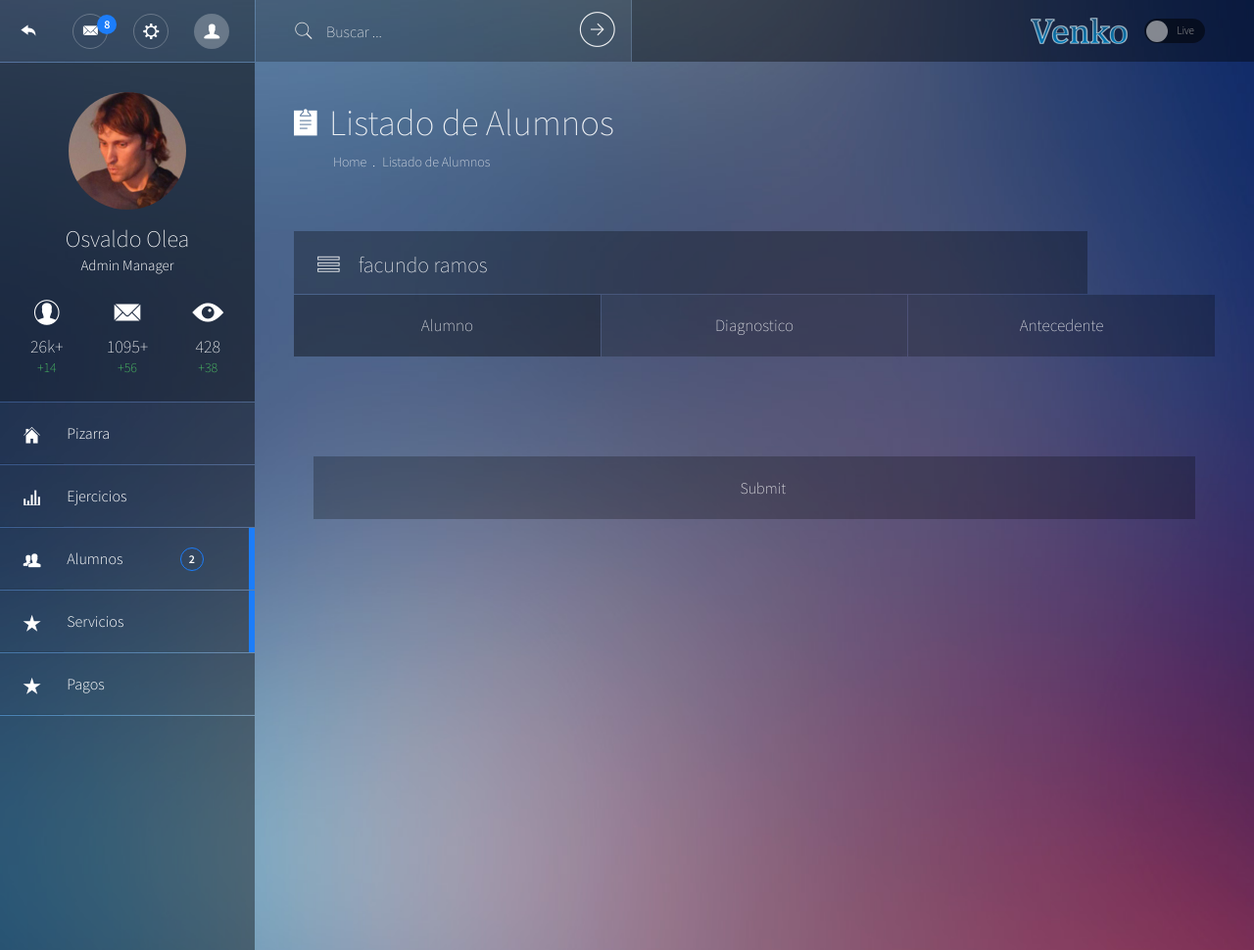
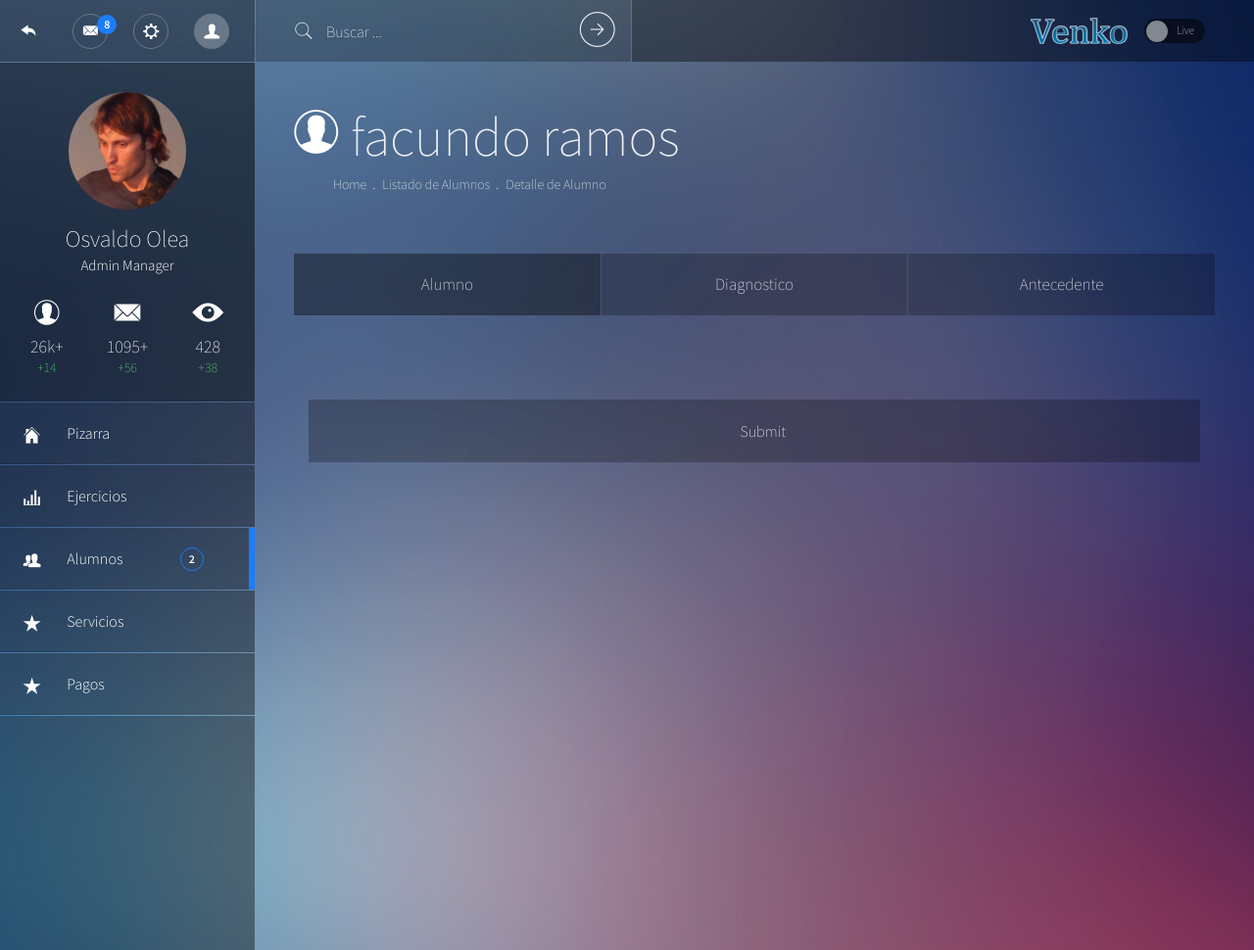
Before and after one commit to 13lazegg/Venko, a Django app: template Venko/Admin/templates/alumnosDetalle.html in a window 1280 px wide. Shown: the top 970 px of the page at 98% size. Run offline with Django 3.2, Linux system fonts and the light colour scheme; the template is opened without the code that fills it: values that come from a table or form of the project are taken from there, others are empty; data comes from the database, SQL or seed files in the repository; parts of the project's set-up code (start-up, migrations or seed data) failed here and were passed over.

Commit message:
VENKO-02
Agregue css al pedo porque el checkbox no va en el formulario

```diff
--- a/Venko/Admin/static/css/custom.css
+++ b/Venko/Admin/static/css/custom.css
@@ -9,3 +9,72 @@
 .modal-backdrop.in {
   opacity: .9;
 }
+.post_desc h3 a {
+  text-decoration: none;
+  color: #fff;
+  font-size: 20px;
+}
+.post_desc h3 a:hover {
+  color: #c3c3c3;
+}
+.alumnodetalle {
+  font-size: 56px;
+}
+.mas-grande {
+  font-size: 56px !important;
+}
+.margen-top {
+  margin-top: 10px;
+}
+.margen-top #id_servicio {
+  display: inline-block;
+  width: 100%;
+  border: none;
+  height: 64px;
+  vertical-align: top;
+  background-color: rgba(0, 0, 0, 0.25);
+  margin: 1px 0 0;
+  padding-left: 24px;
+  font-weight: 100;
+  color: #fff;
+}
+.margen-top input[type="checkbox"] {
+  cursor: pointer;
+  -webkit-appearance: none;
+  appearance: none;
+  border-radius: 1px;
+  box-sizing: border-box;
+  position: relative;
+  box-sizing: content-box;
+  border-width: 0;
+  transition: all .3s linear;
+  height: 50px !important;
+  width: 50px !important;
+  padding-left: 0 !important;
+  border-radius: 50%;
+  margin-top: 5px;
+}
+.margen-top input[type="checkbox"]:checked:after {
+  font-family: Pe-icon-7-filled;
+  content: "\e6ed";
+  font-size: 59px;
+  color: #45c15c;
+  position: absolute;
+  top: -3.6px;
+  left: -1px;
+}
+.margen-top input[type="checkbox"]:focus {
+  outline: 0 none;
+  box-shadow: none;
+}
+.mas-chico {
+  margin-top: 60px !important;
+}
+.flotaizq {
+  float: left !important;
+}
+.margen-top label {
+  padding-top: 18px;
+  margin-top: 0 !important;
+  padding-left: 45%;
+}
--- a/Venko/Admin/templates/alumnosDetalle.html
+++ b/Venko/Admin/templates/alumnosDetalle.html
@@ -120,7 +120,7 @@
 							Alumnos <span class="badge badge--line badge--blue">2</span>
 						</a>
 					</li>
-					<li class="main-nav--active">
+					<li>
 						<a class="main-nav__link" href="/servicios">
 							<span class="main-nav__icon"><i class="pe-7f-star"></i></span>
 							Servicios
@@ -142,12 +142,13 @@
 			<header class="main-header">
 				<div class="main-header__nav">
 					<h1 class="main-header__title">
-						<i class="pe-7f-note2"></i>
-						<span>Listado de Alumnos</span>
+						<i class="pe-7f-user mas-grande"></i>
+						<span class="alumnodetalle">{{alumno.nombre}}</span>
 					</h1>
 					<ul class="main-header__breadcrumb">
 						<li><a href="#" onclick="return false;">Home</a></li>
-						<li class="active"><a href="#" onclick="return false;">Listado de Alumnos</a></li>
+						<li><a href="#" onclick="return false;">Listado de Alumnos</a></li>
+						<li class="active"><a href="#" onclick="return false;">Detalle de Alumno</a></li>
 					</ul>
 				</div>
 
@@ -157,13 +158,6 @@
 				<div class="row">
 					<div class="col-md-12">
 						<article class="widget">
-
-							<header class="widget__header">
-								<div class="widget__title">
-									<i class="pe-7s-menu"></i><h3>{{alumno.nombre}}</h3>
-								</div>
-
-							</header>
 
 							<div class="widget__content table-responsive">
 
@@ -185,7 +179,6 @@
 									<div class="tabs__content">
 
 										<div class="tabs__content--1">
-											<div class="modal-dialog">
 										    	<article class="widget widget__form">
 
 												<div class="widget__content">
@@ -193,13 +186,16 @@
 														{% csrf_token %}
 														{% for field in formALumno %}
    															{{ field.errors }}
-            												{{ field.label_tag }} {{ field }}
+	            												<div class="col-lg-6 col-md-12 col-sm-12 pull-left">
+	            													<div class="col-lg-3 margen-top">{{ field.label_tag }}</div>
+																	<div class="col-lg-7 margen-top flotaizq">{{ field }}</div>
+	            												</div>
 														{%endfor%}
-														<input type="submit" class="members__load-more">
+														<div class="col-lg-12"><input type="submit" class="members__load-more mas-chico"></div>
+
 
 													</form>
 												</div>
-									 	 	</div>
 										</div>
 										<div class="tabs__content--2">
 											<div class="modal-dialog">
@@ -208,7 +204,7 @@
 												<div class="widget__content">
 													<form id="form-carga" method="post" action={% url 'alumnosDetalle' alumno.pk %}>
 														{% csrf_token %}
-														<{{formDiags.as_p}}
+														{{formDiags.as_p}}
 														<input type="submit" class="members__load-more">
 													</form>
 												</div>
```
Also changed, not shown: Venko/Admin/templates/alumnos.html (+15 -14 lines), Venko/Admin/static/img/postD.jpg (added).
